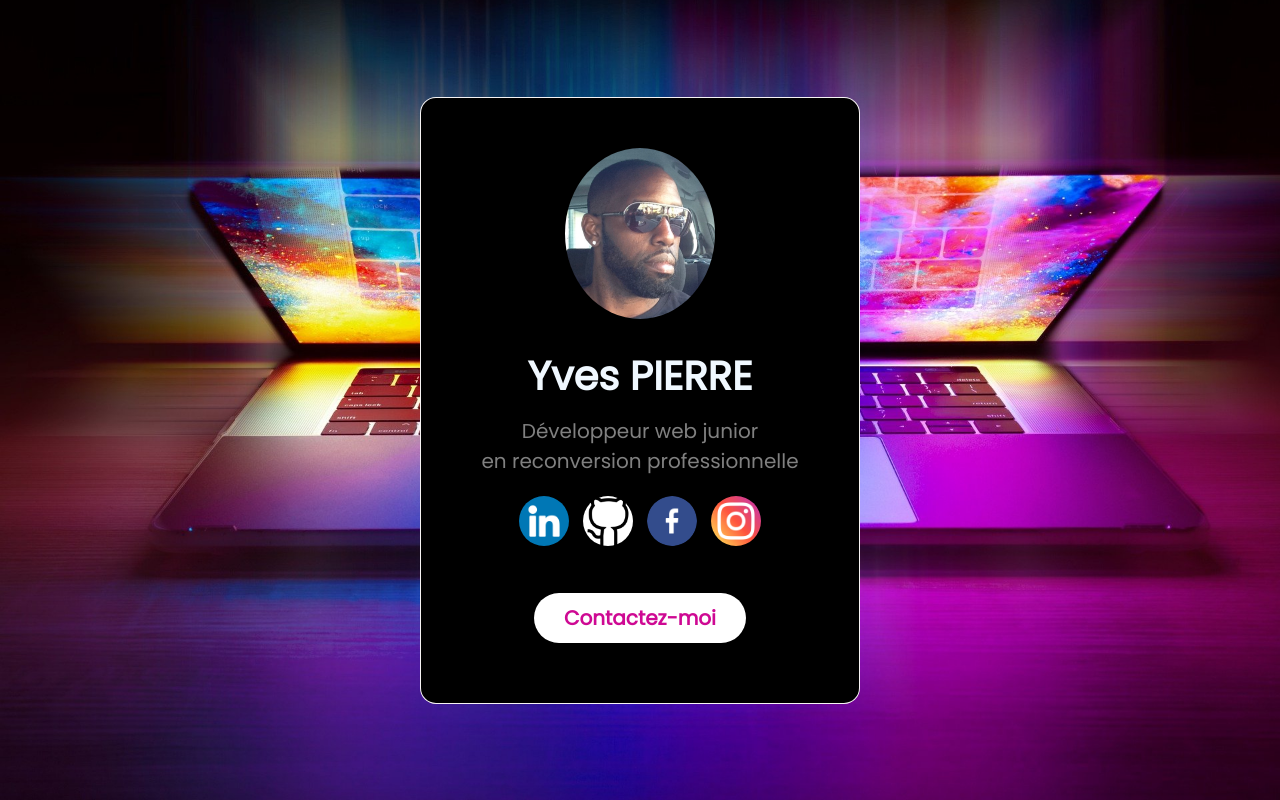
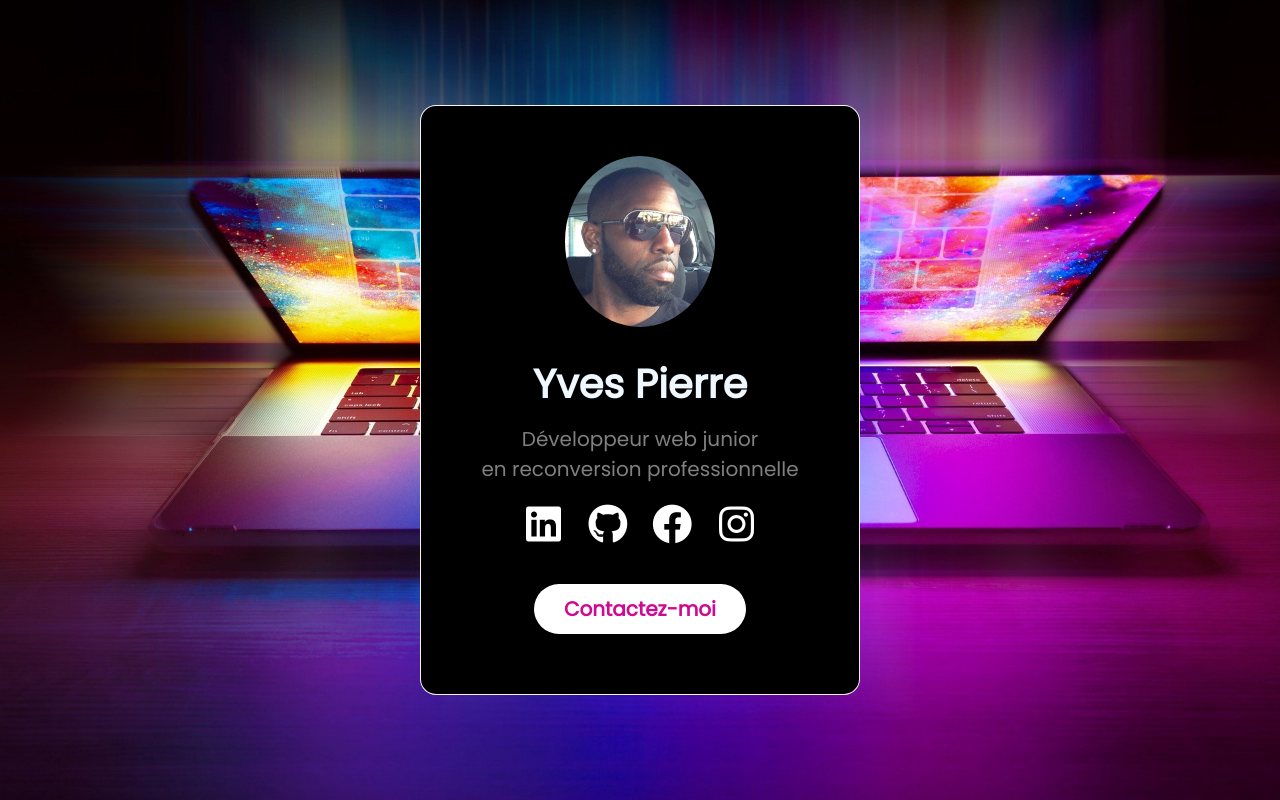
Before and after one commit to Yves91700/MonPortfolio, a plain HTML site: page index.html in a window 1280 px wide. Drawn offline with Linux system fonts and the light colour scheme.

Commit message:
mise en style de la carte

```diff
--- a/index.html
+++ b/index.html
@@ -10,6 +10,8 @@
 
     <link rel="stylesheet" href="style.css">
 
+    <link rel="stylesheet" href="https://cdnjs.cloudflare.com/ajax/libs/font-awesome/6.1.1/css/all.min.css" integrity="sha512-KfkfwYDsLkIlwQp6LFnl8zNdLGxu9YAA1QvwINks4PhcElQSvqcyVLLD9aMhXd13uQjoXtEKNosOWaZqXgel0g==" crossorigin="anonymous" referrerpolicy="no-referrer" />
+
     <title>Mon portfolio|carte de visite</title>
 
 </head>
@@ -17,13 +19,13 @@
    <div class="ecran">
     <div class="carte" data-tilt>
         <img src="média/IMG_3188.jpg " alt="photo de profil">
-        <h2>Yves PIERRE</h2>
+        <h2>Yves Pierre</h2>
         <p>Développeur web junior<br> en reconversion professionnelle</p>
         <div class="reseau">
-            <a href="https://www.linkedin.com/in/yves-pierre-961ba6159/"> <img src="média/linkedin.png " alt=" linkedin "></a>
-            <a href="https://github.com/Yves91700"> <img src="média/github-logo_640.jpg " alt="github"></a>
-            <a href="#"> <img src="média/facebook.png" alt="facebook"></a>
-            <a href="#"> <img src="média/instagram.png " alt="instagram"></a>
+            <a href="https://www.linkedin.com/in/yves-pierre-961ba6159/"> <i class="fab fa-linkedin"></i></a>
+            <a href="https://github.com/Yves91700"> <i class="fab fa-github"></i></a>
+            <a href="#"> <i class="fab fa-facebook"></i></a>
+            <a href="#"> <i class="fab fa-instagram"></i></a>
 
         </div>
         <a href="mailto:yvespierre91700@gmail.com" class="button">Contactez-moi</a>
--- a/style.css
+++ b/style.css
@@ -23,7 +23,6 @@
     border: 1px solid rgba(249, 246, 246, 0.99);
     background: black;
     border-radius: 16px;
-
     backdrop-filter: blur(5px);
 }
 .carte img{
@@ -35,21 +34,32 @@
     font-weight: 600px;
     margin-top: 20px;
 }
-.carte P{
+.carte h2:hover{
+    transform: scale(1.2);
+    color: blueviolet;
+
+}
+.carte p{
     font-size: 20px;
     margin: 10px auto;
     max-width: 330px;
     color: gray;
 }
-.carte .reseau img{
-width: 50px;
-border-radius: 50%;
+.carte p:hover{
+    cursor: pointer;
+    transform: scale(1.2);
+}
+.carte .reseau i{
+    font-size: 40px;
+    color: #fff;
+    width: 50px;
+
 margin: 10px 5px;
-transition: background 0.5s;
 }
-.carte .reseau img:hover{
-    cursor: pointer;
-    background: rgb(206, 9, 147);
+.carte .reseau i:hover{
+
+    color:blueviolet;
+    transform: scale(1.2);
 }
 .button{
     text-decoration: none;
@@ -63,3 +73,8 @@ transition: background 0.5s;
     margin: 30px 0 10px;
 
 }
+.button:hover{
+    background-color: blueviolet;
+    color: #fff;
+
+}
```
